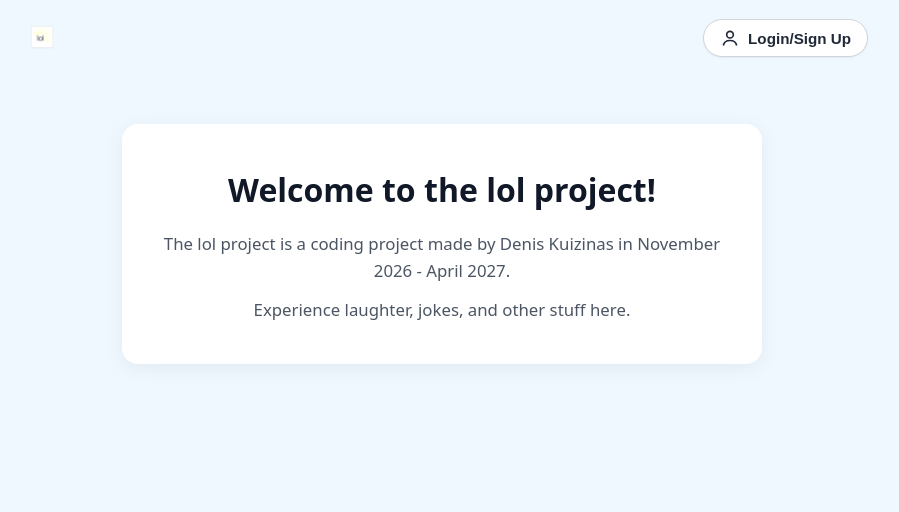
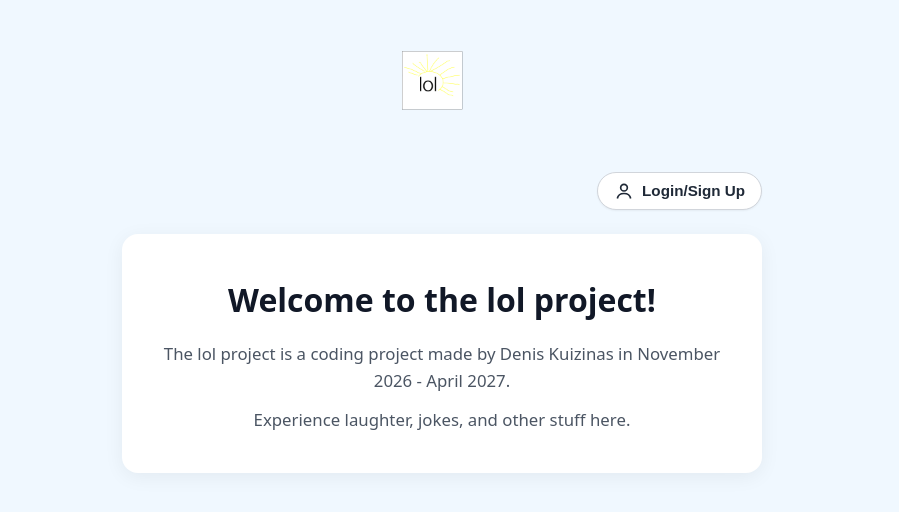
Before and after one commit to d08689390-byte/lol-project, a plain HTML site: page index.html in a window 1280 px wide. Shown: the whole page, without its empty margins (198-1097 px from the left). Drawn offline with Linux system fonts and the light colour scheme.

Commit message:
Update index.html

```diff
--- a/index.html
+++ b/index.html
@@ -17,21 +17,27 @@
       color: #1f2937;
       line-height: 1.6;
       min-height: 100vh;
+      padding: 24px 20px;
+    }
+
+    #lollogo {
+      text-align: center;
+      margin-bottom: 20px;
+    }
+
+    #lollogo img {
+      height: 120px;
+      max-width: 100%;
+      width: auto;
+      display: inline-block;
     }
 
     .header-nav-container {
       display: flex;
-      justify-content: space-between;
+      justify-content: flex-end;
       align-items: center;
-      max-width: 900px;
-      margin: 0 auto;
-      padding: 16px 24px;
-    }
-
-    .brand-logo img {
-      height: 44px;
-      width: auto;
-      display: block;
+      max-width: 640px;
+      margin: 0 auto 24px auto;
     }
 
     .nav-wrapper {
@@ -106,7 +112,7 @@
 
     #site-content {
       max-width: 640px;
-      margin: 48px auto;
+      margin: 0 auto;
       padding: 40px 32px;
       background: #ffffff;
       border-radius: 16px;
@@ -133,11 +139,12 @@
 </head>
 <body>
 
+  <!-- TOP CENTER LOGO -->
+  <div id="lollogo">
+    <img src="lollogo.png" alt="Lol Project Logo" id="lollogoImage">
+  </div>
+
   <header class="header-nav-container">
-    <div id="lollogo" class="brand-logo">
-      <img src="lollogo.png" alt="Lol Project Logo" id="lollogoImage">
-    </div>
-
     <div class="nav-wrapper">
       <button type="button" class="profile-link-btn" id="dynamic-user-nav" onclick="handleNavClick(event)">
         <svg class="profile-icon" viewBox="0 0 24 24" aria-hidden="true">
```
